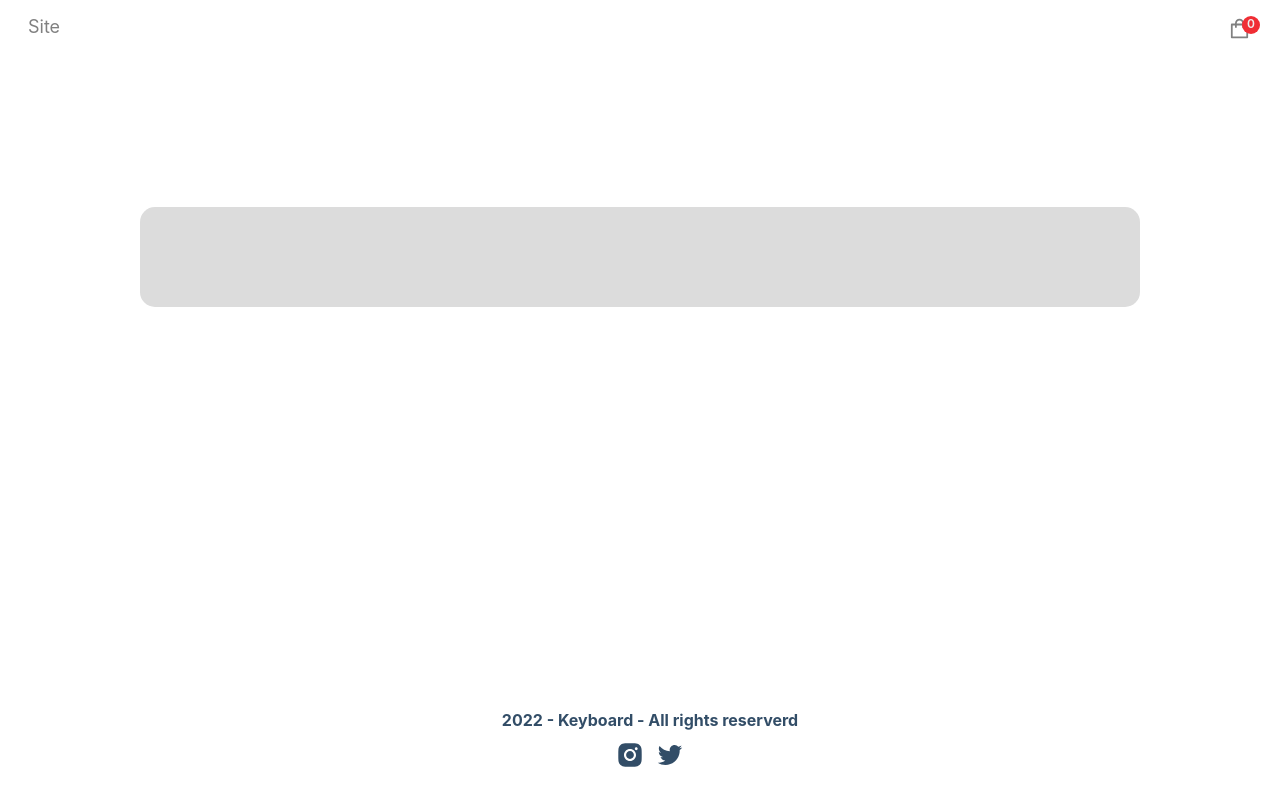
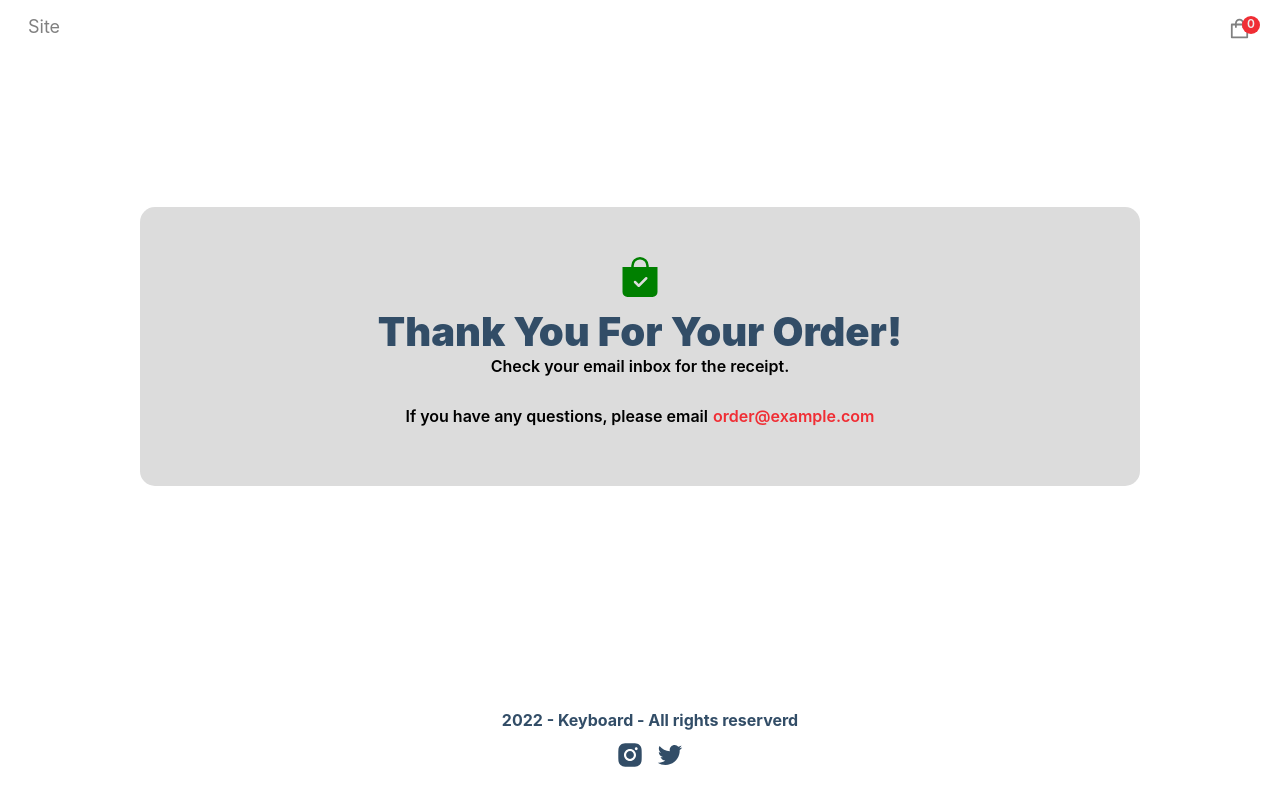
Before and after one commit to MarieBaude/ECommerce, a Next.js app: page /success in a window 1280 px wide. Built offline with nearby package versions, Linux system fonts and the light colour scheme; no server answers.

Commit message:
adding content

```diff
--- a/pages/success.js
+++ b/pages/success.js
@@ -12,6 +12,18 @@ const Success = () => {
   return (
     <div className="success-wrapper">
         <div className="success">
+        <p className="icon">
+          <BsBagCheckFill />
+        </p>
+
+        <h2>Thank you for your order!</h2>
+        <p className="email-msg">Check your email inbox for the receipt.</p>
+        <p className="description">
+            If you have any questions, please email
+            <a className="email" href="mailto:order@example.com">
+                order@example.com
+            </a>
+        </p>
 
         </div>
     </div>
```
